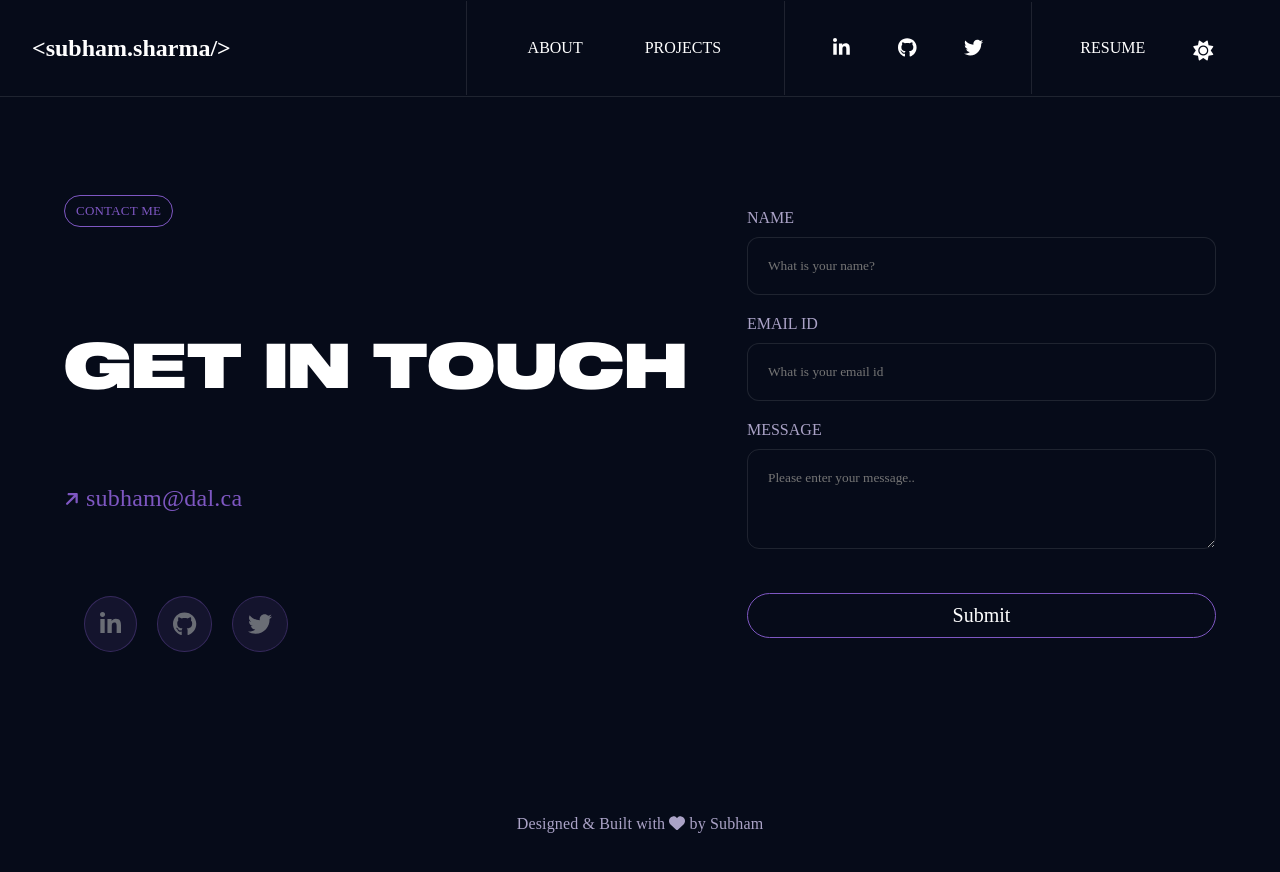
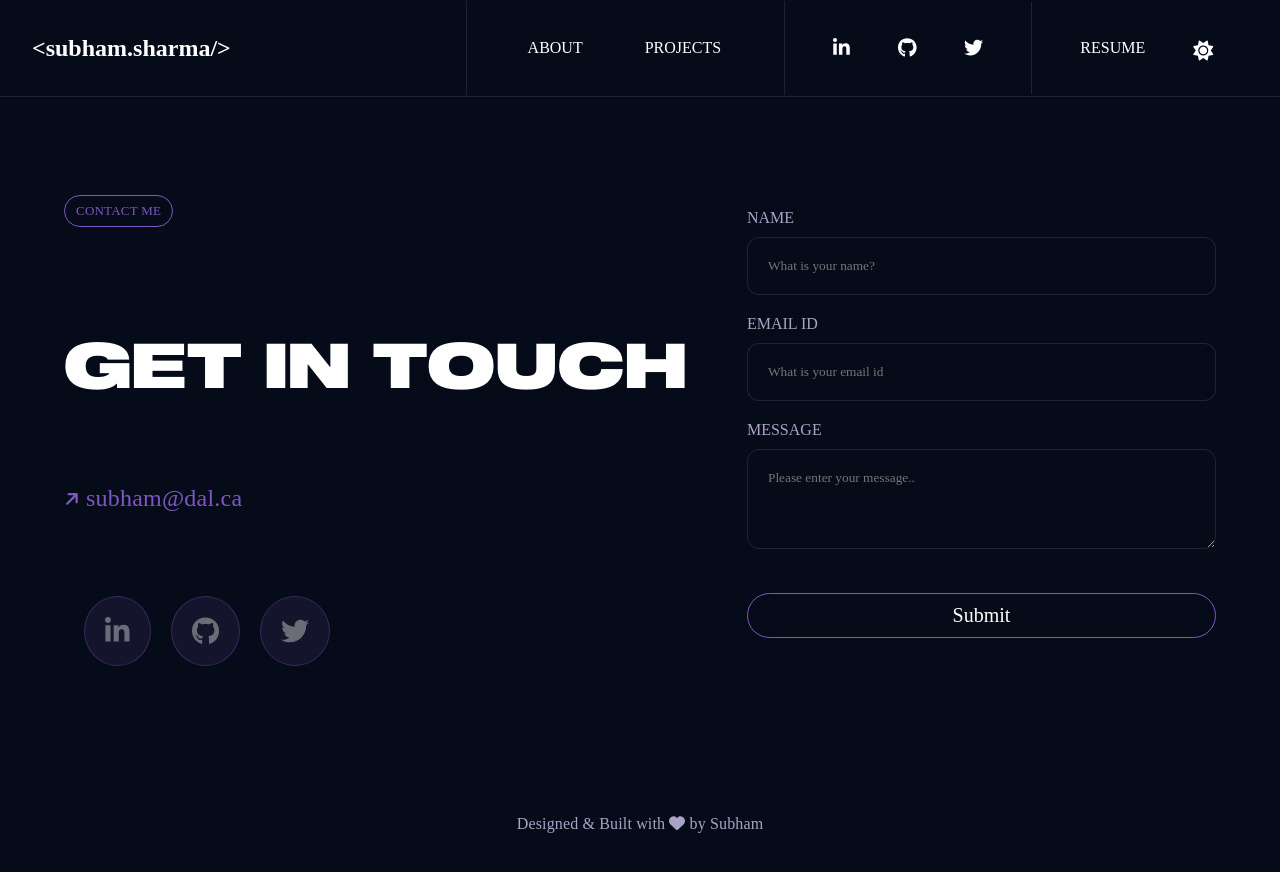
Before and after one commit to sharmasubham22/portfolio-v2, a React (Create React App) app: page /contact in a window 1280 px wide. Shown: the top 872 px of the page. Built offline with nearby package versions, Linux system fonts and the light colour scheme; a web font is replaced by a local one.

Commit message:
UI fixes

```diff
--- a/src/views/Contact/contact.css
+++ b/src/views/Contact/contact.css
@@ -87,9 +87,9 @@ padding-top: 10%;
 
 .social2{
     color: var(--text-color);
-    font-size: 24px;
+    font-size: 28px;
     margin-left: 20px;
-    padding: 15px;
+    padding: 20px;
     border: 1px solid var(--highlight-color);
     background-color: rgb(126, 87, 194, 0.3);
     border-radius:50% ;
--- a/src/views/Home/home.css
+++ b/src/views/Home/home.css
@@ -199,10 +199,7 @@ a:hover ~ .cursor{
 
 @media only screen and (max-width:650px){
   .background {
-    width: 240px;
-    height: 240px;
-     top: 15%;
-    right: 0%;
+   display: none;
   }
 
   #home-container{
```
